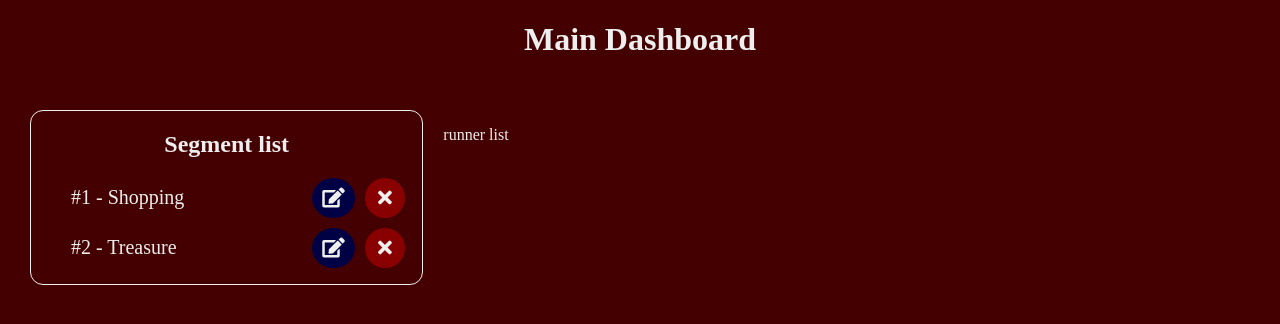
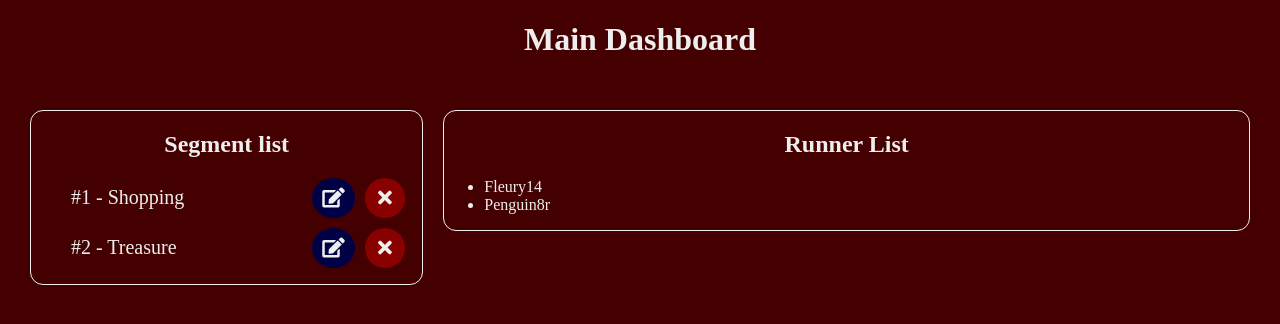
Before and after one commit to Fleury14/fe-comparison, an Angular app in the folder application/: page /main in a window 1280 px wide. Shown: the top 324 px of the page. Built offline with nearby package versions, Linux system fonts and the light colour scheme.

Commit message:
feat(runner-list): data is brought in

```diff
--- a/application/src/app/components/main/runner-list/runner-list.component.html
+++ b/application/src/app/components/main/runner-list/runner-list.component.html
@@ -1 +1,10 @@
-<p>runner list</p>
+<div class="runner-list">
+    <h2>Runner List</h2>
+    <ul *ngIf="currentRunners">
+        <li *ngFor="let runner of currentRunners">
+            <div>
+                <span>{{ runner.name }}</span>
+            </div>
+        </li>
+    </ul>
+</div>
--- a/application/src/app/components/main/runner-list/runner-list.component.scss
+++ b/application/src/app/components/main/runner-list/runner-list.component.scss
@@ -0,0 +1,9 @@
+.runner-list {
+    border: 1px solid #eee;
+    border-radius: 13px;
+    padding: 0px;
+
+    h2 {
+        text-align: center;
+    }
+}
--- a/application/src/app/components/main/runner-list/runner-list.component.ts
+++ b/application/src/app/components/main/runner-list/runner-list.component.ts
@@ -1,4 +1,6 @@
 import { Component, OnInit } from '@angular/core';
+import { RunnerService } from '../../../services/runners/runners.service';
+import { IRunner } from 'src/app/interfaces/runner.interface';
 
 @Component({
     selector: 'fe-comp-main-runner-list',
@@ -7,7 +9,13 @@ import { Component, OnInit } from '@angular/core';
 })
 
 export class RunnerListComponent implements OnInit {
+
+    public currentRunners: IRunner[] = null;
+
+    constructor(private runnerServ: RunnerService) {}
+
     ngOnInit() {
-
+        this.runnerServ.initializeRunners();
+        this.currentRunners = JSON.parse(this.runnerServ.getRunners());
     }
 }
--- a/application/src/app/services/runners/runners.service.ts
+++ b/application/src/app/services/runners/runners.service.ts
@@ -17,7 +17,7 @@ export class RunnerService {
     }
 
     getRunners() {
-        localStorage.getItem('runners');
+        return localStorage.getItem('runners');
     }
 
     initializeRunners() {
@@ -33,6 +33,7 @@ export class RunnerService {
             segments: [],
             totalTime: 0
         }];
+        localStorage.setItem('runners', JSON.stringify(newRunners));
     }
 
     addSegment(id: number, segment: ISegment) {
```
